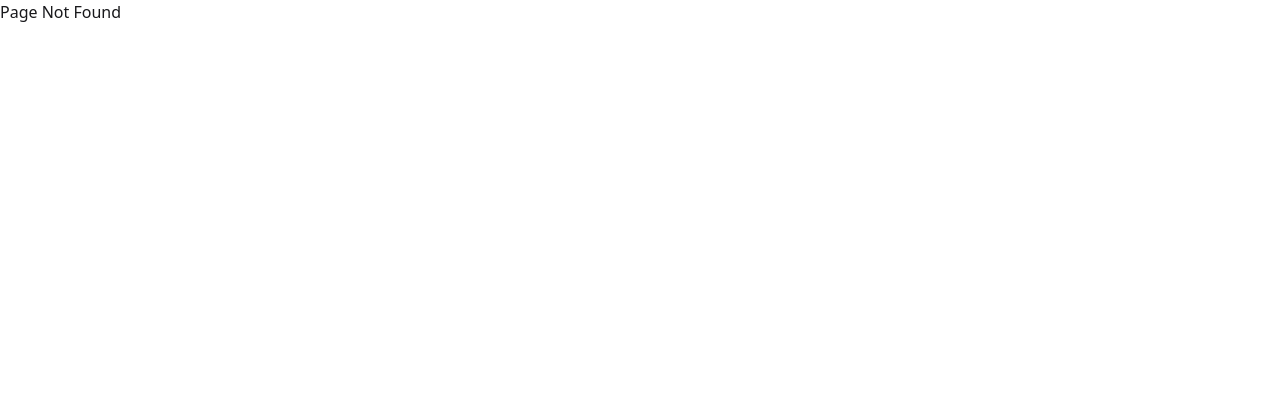
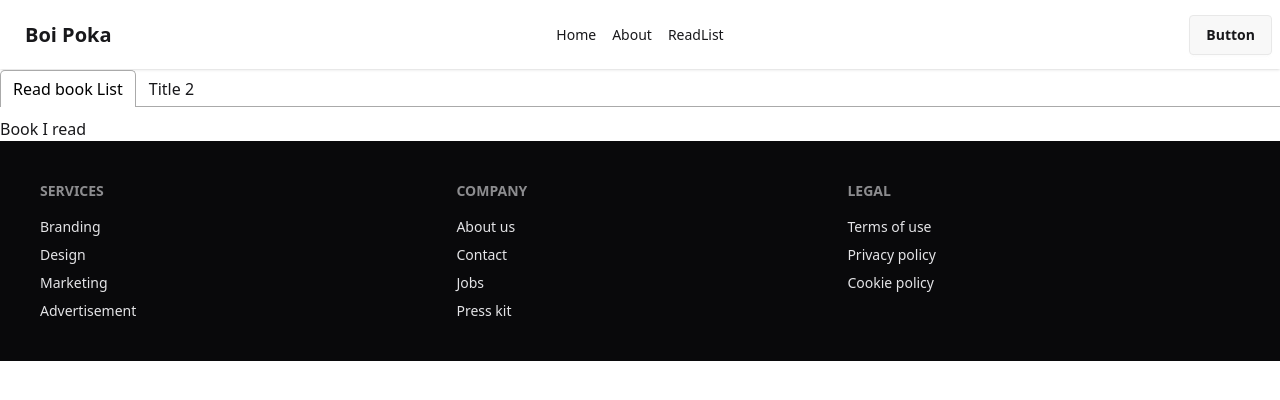
Before and after one commit to mdmahfuz307/Book-Vibe-Website, a React (Vite) app: page /readList in a window 1280 px wide. Before the commit this address had no page. Shown: the top 400 px of the page. Built offline with nearby package versions, Linux system fonts and the light colour scheme.

Commit message:
Wish List

```diff
--- a/package.json
+++ b/package.json
@@ -15,6 +15,7 @@
     "react-dom": "^19.1.1",
     "react-icons": "^5.5.0",
     "react-router": "^7.9.4",
+    "react-tabs": "^6.1.0",
     "tailwindcss": "^4.1.14"
   },
   "devDependencies": {
--- a/src/Routes/Routes.jsx
+++ b/src/Routes/Routes.jsx
@@ -5,6 +5,7 @@ import ErrorPage from '../pages/ErrorPage/ErrorPage';
 import Home from '../pages/Home/Home';
 import About from '../pages/About/About';
 import BookDetails from '../pages/BookDetails/BookDetails';
+import ReadList from '../pages/Home/ReadList/ReadList';
 
 export const router = createBrowserRouter([
   {
@@ -23,6 +24,10 @@ export const router = createBrowserRouter([
         Component: About,
       },
       {
+        path: 'readList',
+        Component: ReadList,
+      },
+      {
         path: "/bookDetails/:id", // :id ata dyr karon dynamic route set korar jrno ekn http://localhost:5173/bookDetails/fd  mot kotha bookDetails er pot ja debo tatei oi bookDetails page ta asbe
         loader: () => fetch("booksData.json"),
         Component: BookDetails,
--- a/src/components/Header/Navbar.jsx
+++ b/src/components/Header/Navbar.jsx
@@ -5,11 +5,14 @@ import { Link, Links } from 'react-router';
 const Navbar = () => {
     const links = (
       <>
-        <Link to='/'>
+        <Link to="/">
           <li className="m-2">Home</li>
         </Link>
-        <Link to='/about'>
+        <Link to="/about">
           <li className="m-2">About</li>
+        </Link>
+        <Link to="/readList">
+          <li className="m-2">ReadList</li>
         </Link>
       </>
     );
--- /dev/null
+++ b/src/pages/Home/ReadList/ReadList.jsx
@@ -0,0 +1,25 @@
+import React from 'react';
+import { Tab, Tabs, TabList, TabPanel } from "react-tabs";
+import "react-tabs/style/react-tabs.css";
+
+const ReadList = () => {
+    return (
+      <div>
+        <Tabs>
+          <TabList>
+            <Tab>Read book List</Tab>
+            <Tab>Title 2</Tab>
+          </TabList>
+
+          <TabPanel>
+            <h2>Book I read</h2>
+          </TabPanel>
+          <TabPanel>
+            <h2>My wish List</h2>
+          </TabPanel>
+        </Tabs>
+      </div>
+    );
+};
+
+export default ReadList;
```
Also changed, not shown: 1 other file (tests, documents, lock files or other folders).
